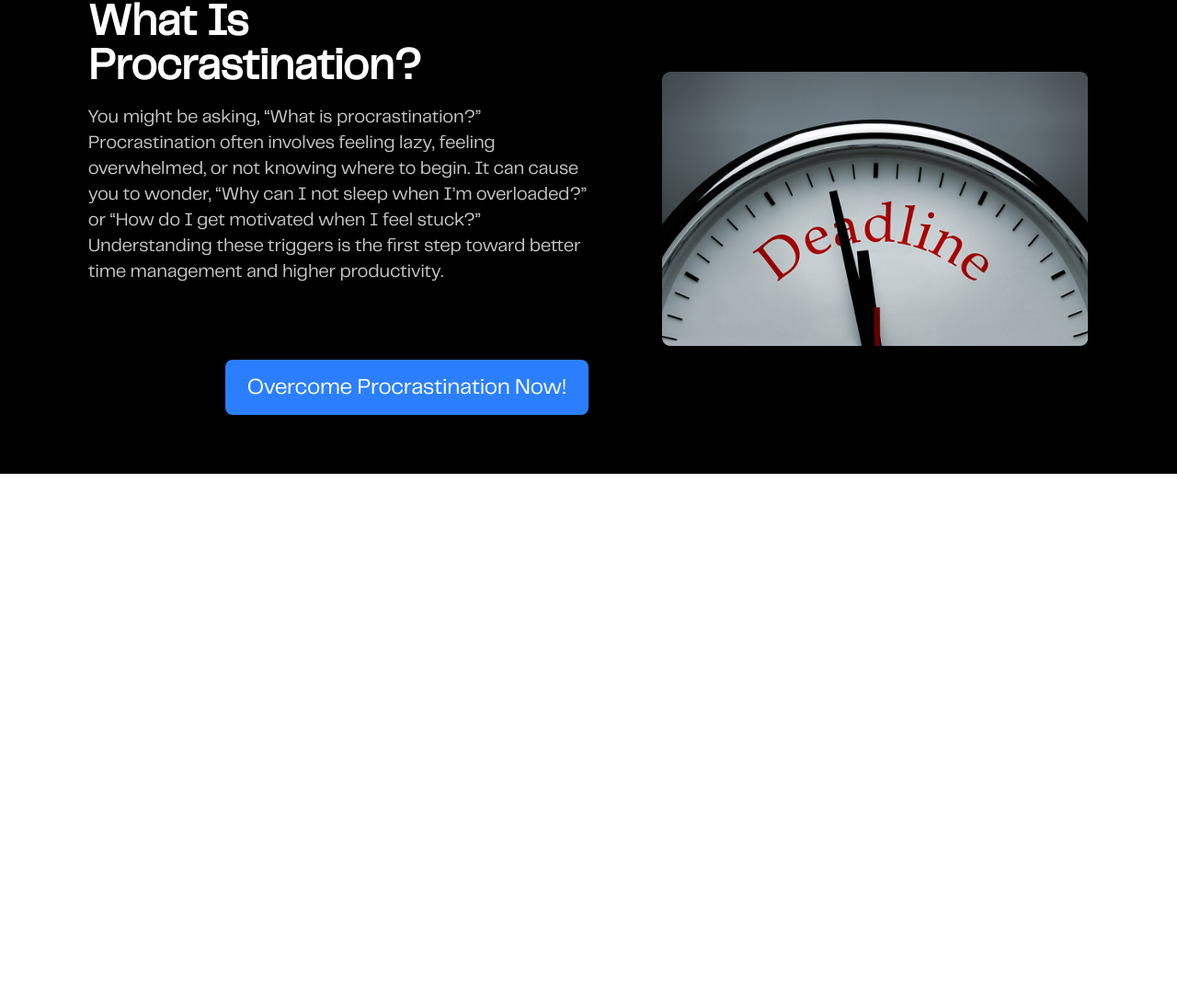
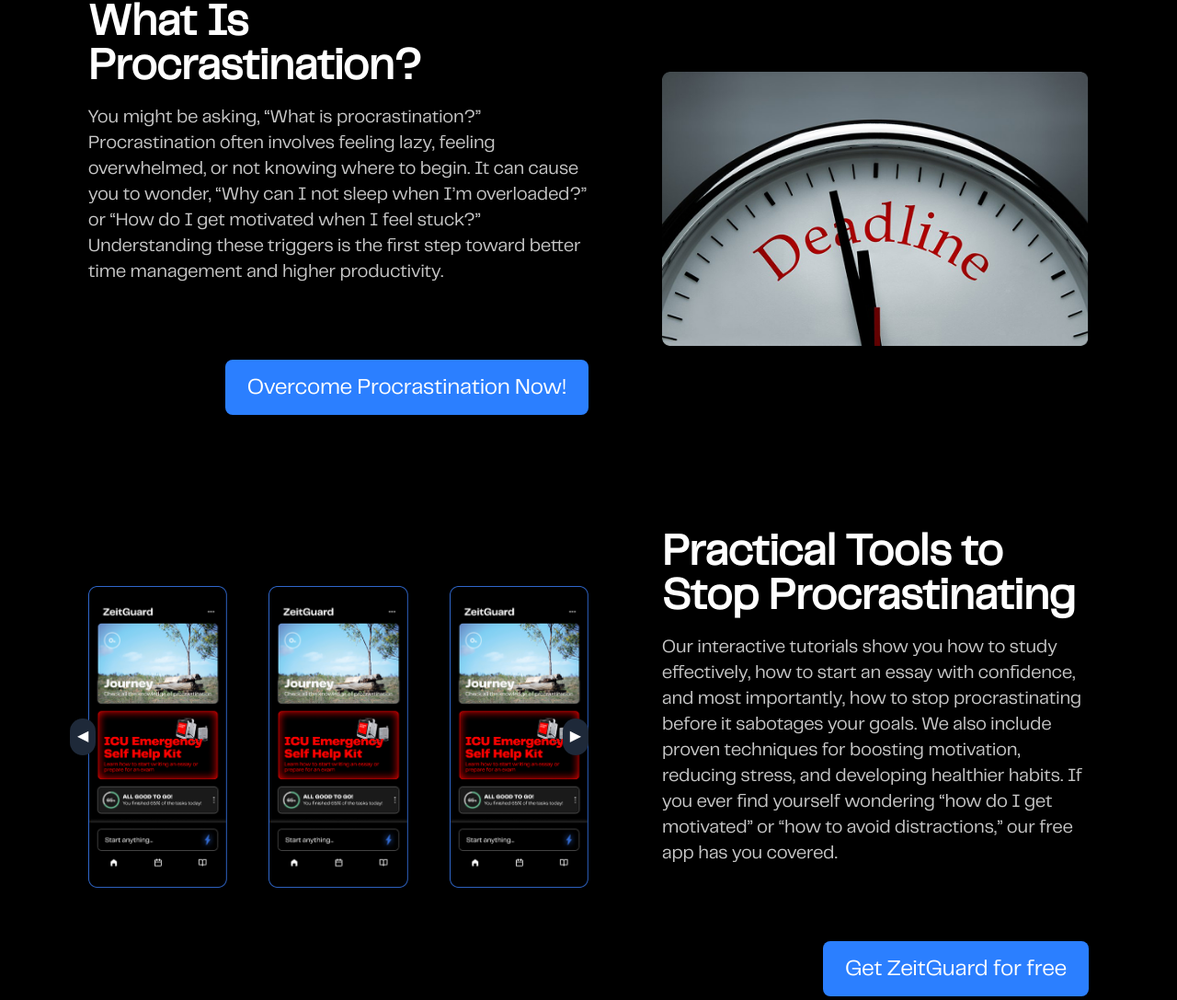
Before and after one commit to tomsl123/zeitguard-website, a website: page index.html in a window 1280 px wide. Shown: the part 877-1964 px from the top of the page at 92% size. Before the commit the page ends 1392 px from the top, so only its background shows below. Drawn offline with Linux system fonts and the light colour scheme.

Commit message:
feat: Carousel start

```diff
--- a/css/input.css
+++ b/css/input.css
@@ -17,3 +17,13 @@
     --color-dark: #0B0534;
     --color-light: #C7C7C7;
 }
+
+.no-scrollbar::-webkit-scrollbar {
+    display: none;
+}
+
+/* Hide scrollbar for IE, Edge and Firefox */
+.no-scrollbar {
+    -ms-overflow-style: none;  /* IE and Edge */
+    scrollbar-width: none;  /* Firefox */
+}
--- a/index.html
+++ b/index.html
@@ -81,7 +81,38 @@
         <img src="img/deadline-clock.png" alt="Deadline Clock" class="w-full rounded-lg shadow-lg">
       </div>
     </section>
+    <section class="w-full bg-black text-white py-16 px-6 md:px-12 lg:px-24">
+      <div class="w-full flex flex-col md:flex-row items-center justify-between">
+        <!-- Carousel Column -->
+        <div class="md:w-1/2 relative">
+          <div class="overflow-hidden relative">
+            <div id="carousel" class="flex md:space-x-[calc(2/12*100%)] xl:space-x-[calc(1/12*100%)] overflow-x-auto scroll-smooth snap-x snap-mandatory no-scrollbar justify-center sm:justify-start">
+              <img src="img/homescreen.png" class="w-full md:w-5/12 xl:w-3/12 snap-center rounded-lg shadow-lg flex-none md:flex-auto">
+              <img src="img/homescreen.png" class="w-full md:w-5/12 xl:w-3/12 snap-center rounded-lg shadow-lg flex-none md:flex-auto">
+              <img src="img/homescreen.png" class="w-full md:w-5/12 xl:w-3/12 snap-center rounded-lg shadow-lg flex-none md:flex-auto">
+            </div>
+          </div>
+          <!-- Navigation Buttons -->
+          <button onclick="scrollLeft()" class="absolute top-1/2 left-[-20px] transform -translate-y-1/2 bg-gray-800 p-2 rounded-full shadow-lg">
+            ◀
+          </button>
+          <button onclick="scrollRight()" class="absolute top-1/2 right-0 transform -translate-y-1/2 bg-gray-800 p-2 rounded-full shadow-lg">
+            ▶
+          </button>
+        </div>
 
+        <!-- Text Content Column -->
+        <div class="md:w-1/2 text-center md:text-left md:ps-20">
+          <h2 class="text-3xl md:text-4xl lg:text-5xl font-bold text-white">Practical Tools to Stop Procrastinating</h2>
+          <p class="text-light text-lg lg:text-xl mt-4 mb-20">
+            Our interactive tutorials show you how to study effectively, how to start an essay with confidence, and most importantly, how to stop procrastinating before it sabotages your goals. We also include proven techniques for boosting motivation, reducing stress, and developing healthier habits. If you ever find yourself wondering “how do I get motivated” or “how to avoid distractions,” our free app has you covered.
+          </p>
+        </div>
+      </div>
+      <a href="#" class="bg-blue-500 text-white text-lg md:text-xl lg:text-2xl px-6 pb-3 pt-4 rounded-lg hover:bg-blue-600 active:bg-blue-700 md:float-right">
+        Get ZeitGuard for free
+      </a>
+    </section>
   </header>
 </body>
 
```
Also changed, not shown: package.json (added, +8 -0 lines), css/output.css, 1 other file.
